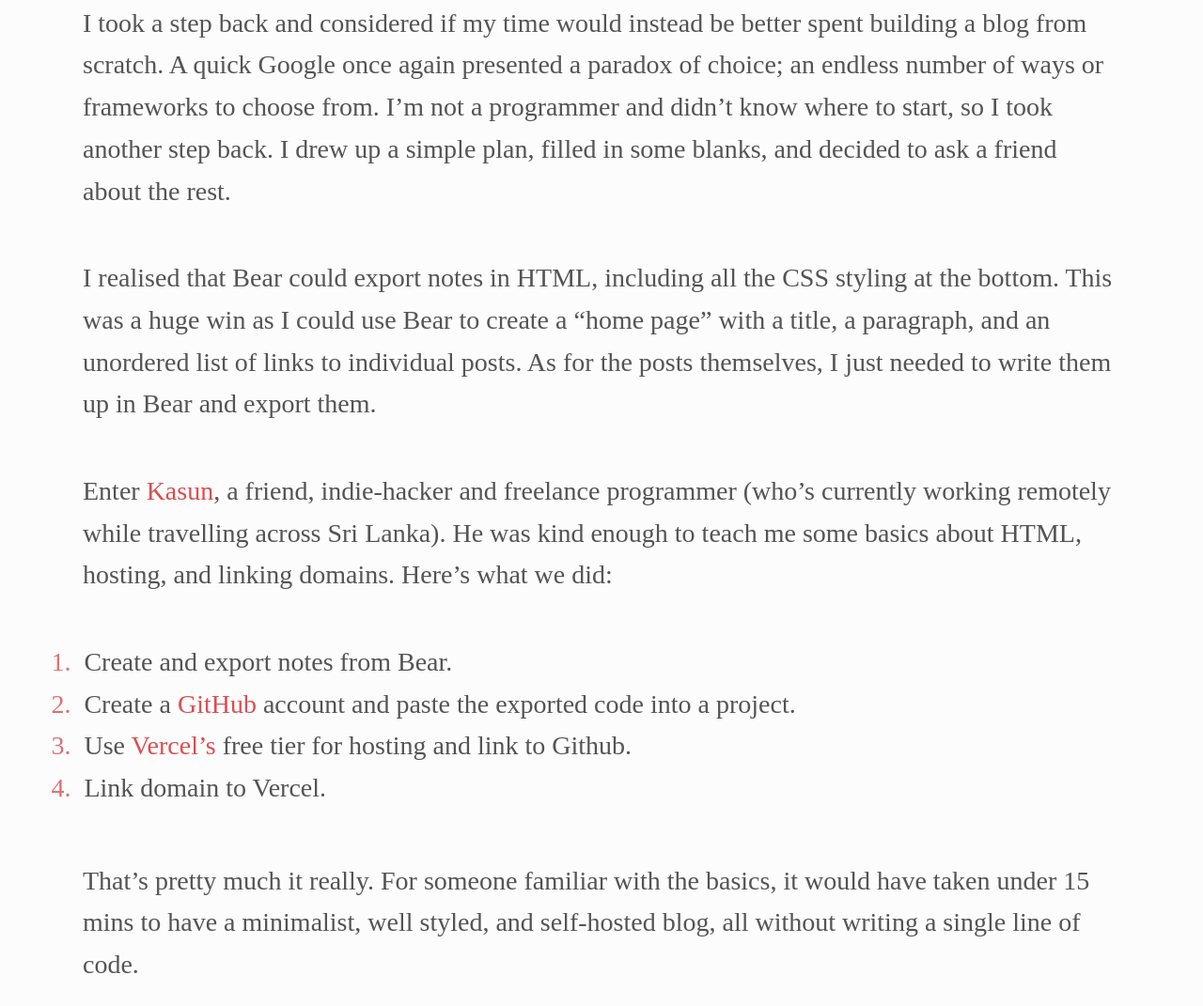
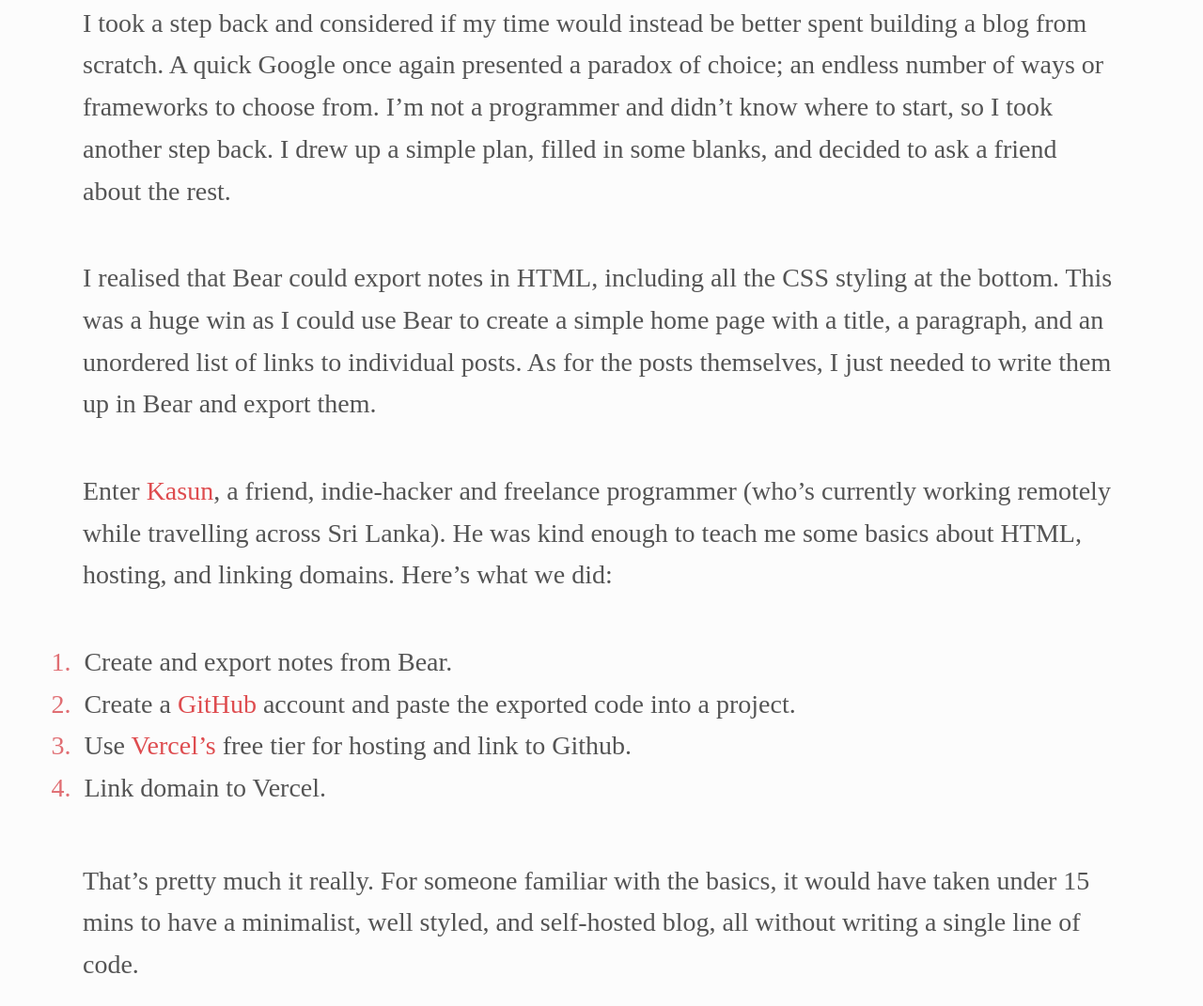
Before and after one commit to EssaSaulat/blog, a plain HTML site: page public/building-a-simple-blog-with-bear.html in a window 1280 px wide. Shown: the part 1841-2912 px from the top of the page at 94% size. Drawn offline with Linux system fonts and the light colour scheme.

Commit message:
Copy tweaks

```diff
--- a/public/building-a-simple-blog-with-bear.html
+++ b/public/building-a-simple-blog-with-bear.html
@@ -42,7 +42,7 @@
       <p>
         Having used Bear for years to keep a daily journal, I decided to start writing online. With Bear as the inspiration, I listed what I needed
         <b>now</b>, ignoring what I might one day use. The first approach leads to a simple but finished project, the momentum of a win, and the option for future
-        improvements. The latter invites indecision, complexity, delays and usually doesn’t get me very far.
+        improvements. The latter invites indecision, complexity, delays, and usually doesn’t get me very far.
       </p>
       <br />
       <p>My ideal blog needed to be:</p>
@@ -72,8 +72,8 @@
       </p>
       <br />
       <p>
-        I realised that Bear could export notes in HTML, including all the CSS styling at the bottom. This was a huge win as I could use Bear to create a “home
-        page” with a title, a paragraph, and an unordered list of links to individual posts. As for the posts themselves, I just needed to write them up in Bear
+        I realised that Bear could export notes in HTML, including all the CSS styling at the bottom. This was a huge win as I could use Bear to create a simple home
+        page with a title, a paragraph, and an unordered list of links to individual posts. As for the posts themselves, I just needed to write them up in Bear
         and export them.
       </p>
       <br />
```
